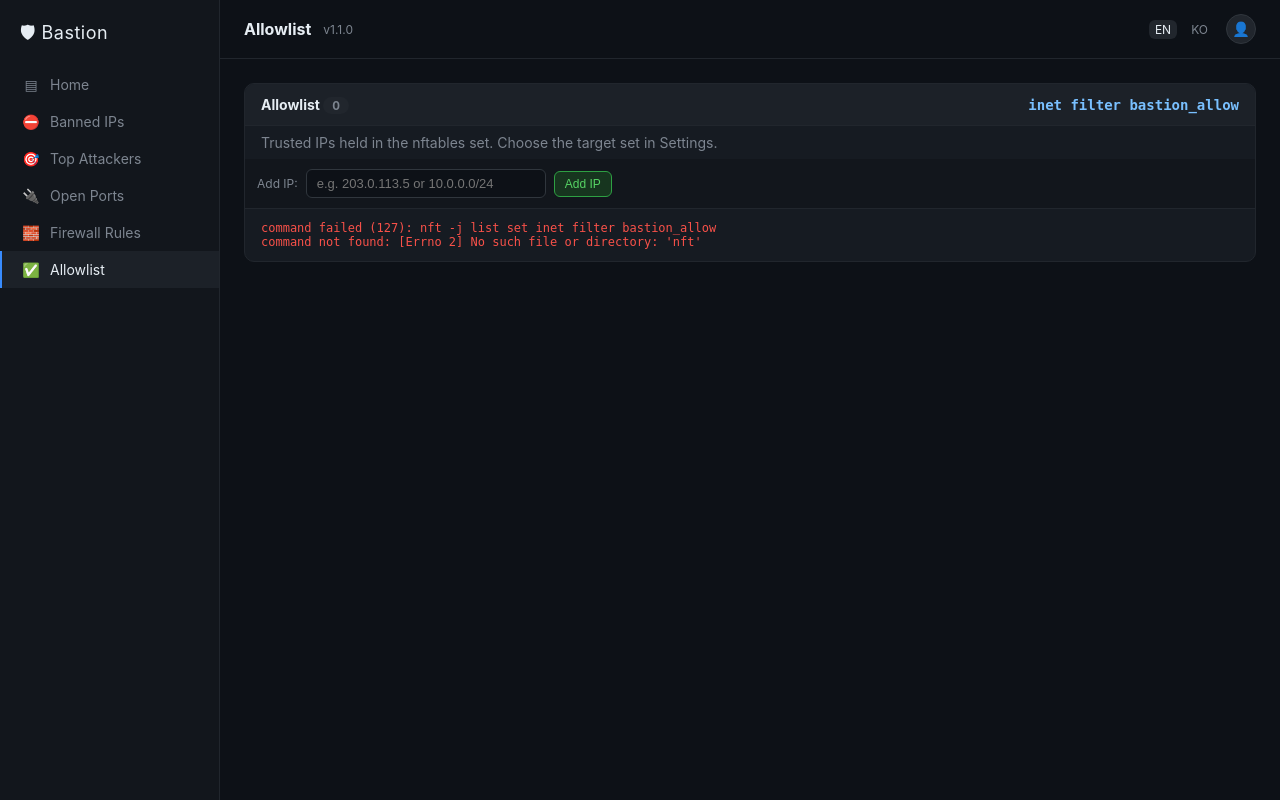
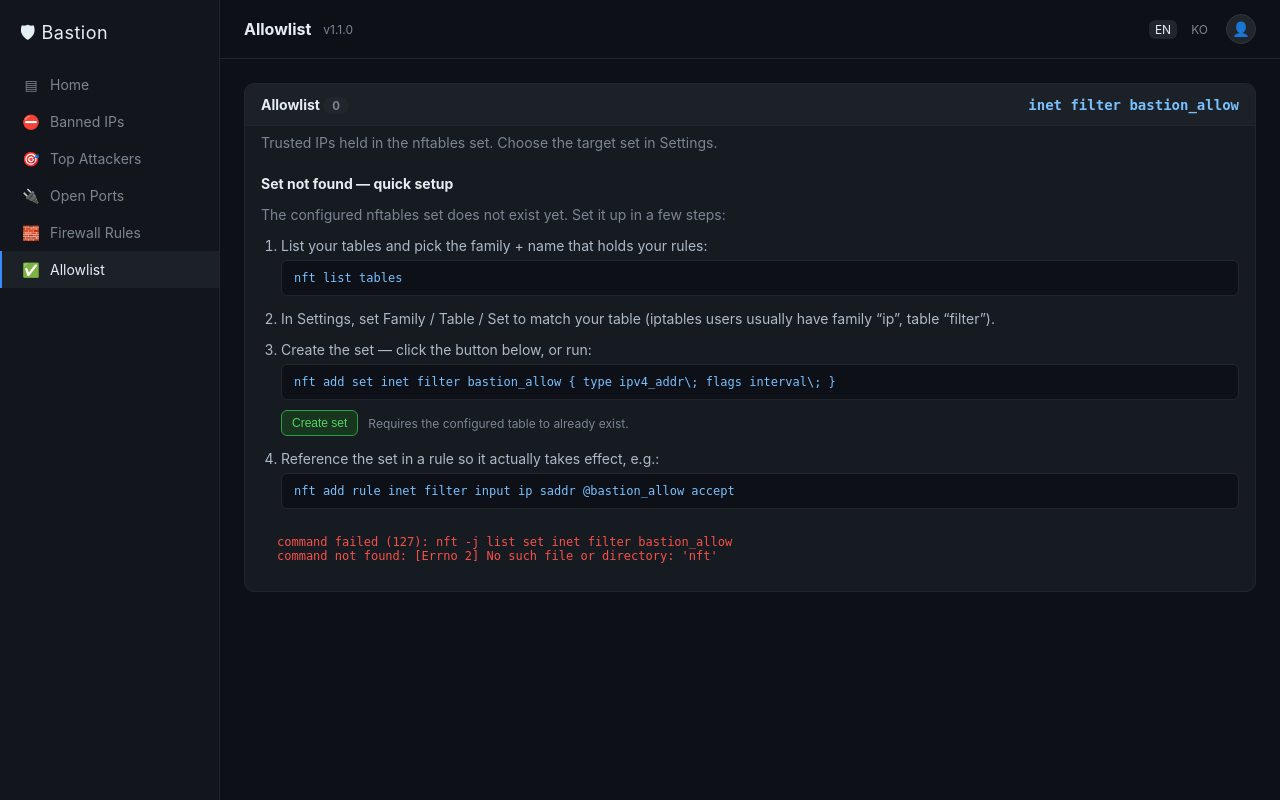
Before and after one commit to Jamkris/Bastion, a FastAPI app: page /view/allowlist in a window 1280 px wide. Run offline with FastAPI, Linux system fonts and the light colour scheme; some libraries are stand-ins or nearby versions.

Commit message:
feat: allowlist first-run setup guide + create-set action when set is missing

```diff
--- a/bastion/i18n.py
+++ b/bastion/i18n.py
@@ -47,6 +47,14 @@ TRANSLATIONS = {
         "remove": "Remove",
         "confirm_remove_allow": "Remove this entry from the allowlist?",
         "allowlist_placeholder": "e.g. 203.0.113.5 or 10.0.0.0/24",
+        "allowlist_setup_title": "Set not found — quick setup",
+        "allowlist_setup_intro": "The configured nftables set does not exist yet. Set it up in a few steps:",
+        "allowlist_step_find": "List your tables and pick the family + name that holds your rules:",
+        "allowlist_step_configure": "In Settings, set Family / Table / Set to match your table (iptables users usually have family “ip”, table “filter”).",
+        "allowlist_step_create": "Create the set — click the button below, or run:",
+        "allowlist_step_rule": "Reference the set in a rule so it actually takes effect, e.g.:",
+        "allowlist_create_set": "Create set",
+        "allowlist_create_note": "Requires the configured table to already exist.",
         "nav_settings": "Settings",
         "settings_title": "Settings",
         "settings_saved": "Settings saved",
@@ -149,6 +157,14 @@ TRANSLATIONS = {
         "remove": "삭제",
         "confirm_remove_allow": "이 항목을 허용 목록에서 삭제할까요?",
         "allowlist_placeholder": "예: 203.0.113.5 또는 10.0.0.0/24",
+        "allowlist_setup_title": "셋을 찾을 수 없음 — 설정 방법",
+        "allowlist_setup_intro": "지정한 nftables 셋이 아직 없습니다. 아래 순서로 설정하세요:",
+        "allowlist_step_find": "테이블 목록을 확인해 규칙이 들어있는 패밀리 + 이름을 고르세요:",
+        "allowlist_step_configure": "설정에서 패밀리 / 테이블 / 셋을 실제 테이블에 맞추세요 (iptables 사용자는 보통 패밀리 “ip”, 테이블 “filter”).",
+        "allowlist_step_create": "셋을 생성하세요 — 아래 버튼을 누르거나 다음을 실행:",
+        "allowlist_step_rule": "셋이 실제로 적용되도록 규칙에서 참조하세요, 예:",
+        "allowlist_create_set": "셋 생성",
+        "allowlist_create_note": "지정한 테이블이 이미 존재해야 합니다.",
         "nav_settings": "설정",
         "settings_title": "설정",
         "settings_saved": "설정이 저장되었습니다",
--- a/bastion/services/allowlist.py
+++ b/bastion/services/allowlist.py
@@ -57,6 +57,18 @@ def parse_elements(raw: str) -> list[str]:
     return []
 
 
+_SET_TYPES = {"ipv4_addr", "ipv6_addr"}
+
+
+def set_missing(error: str | None) -> bool:
+    """True when an error means the target set/table does not exist yet
+    (as opposed to a permission or syntax problem)."""
+    if not error:
+        return False
+    e = error.lower()
+    return "no such file" in e or "does not exist" in e or "doesn't exist" in e
+
+
 def list_entries() -> tuple[list[str], str | None]:
     """Return (entries, error). A missing set surfaces as an error string."""
     family, table, name = _target()
@@ -66,6 +78,19 @@ def list_entries() -> tuple[list[str], str | None]:
         return parse_elements(raw), None
     except (ValueError, CommandError) as e:
         return [], str(e)
+
+
+def create_set(set_type: str = "ipv4_addr") -> None:
+    """Create the configured set (convenience for first-time setup).
+    The target table must already exist. `flags interval` lets the set hold
+    both single addresses and CIDR ranges."""
+    family, table, name = _target()
+    _validate_target(family, table, name)
+    if set_type not in _SET_TYPES:
+        raise ValueError(f"invalid set type: {set_type!r}")
+    run(["nft", "add", "set", family, table, name,
+         "{ type " + set_type + "; flags interval; }"])
+    log.info("allowlist create set=%s/%s/%s type=%s", family, table, name, set_type)
 
 
 def add(ip: str) -> None:
--- a/bastion/web/app.py
+++ b/bastion/web/app.py
@@ -262,6 +262,16 @@ async def action_allowlist_add(request: Request):
         return RedirectResponse(f"/view/allowlist?err={quote(str(e))}", status_code=303)
 
 
+@app.post("/action/allowlist/create", response_class=HTMLResponse)
+async def action_allowlist_create(request: Request):
+    form = await request.form()
+    try:
+        allowlist.create_set(form.get("set_type", "ipv4_addr"))
+        return RedirectResponse("/view/allowlist", status_code=303)
+    except (ValueError, CommandError) as e:
+        return RedirectResponse(f"/view/allowlist?err={quote(str(e))}", status_code=303)
+
+
 @app.post("/action/allowlist/remove", response_class=HTMLResponse)
 async def action_allowlist_remove(request: Request):
     form = await request.form()
@@ -373,6 +383,7 @@ def view_allowlist(request: Request):
         request, "views/allowlist.html",
         _ctx(request, _lang(request), active="allowlist", entries=entries,
              target=prefs.get("allowlist"), error=error,
+             missing=allowlist.set_missing(error),
              action_error=request.query_params.get("err", "")),
     )
 
--- a/bastion/web/templates/base.html
+++ b/bastion/web/templates/base.html
@@ -113,6 +113,16 @@
     .banner-err { margin: 12px 16px; padding: 10px 12px; border: 1px solid #6e2831; background: #3d1a1f; color: #ff7b72; border-radius: 8px; font-size: 13px; }
     .banner-ok { margin: 12px 16px; padding: 10px 12px; border: 1px solid #238636; background: #12261a; color: #56d364; border-radius: 8px; font-size: 13px; }
     td input[type=checkbox], th input[type=checkbox] { cursor: pointer; }
+
+    /* First-run setup guide (e.g. allowlist set missing) */
+    .setup { padding: 16px; }
+    .setup h3 { margin: 0 0 6px; font-size: 14px; }
+    .setup ol { margin: 10px 0 0; padding-left: 20px; }
+    .setup li { margin-bottom: 14px; color: #adbac7; }
+    .setup pre {
+      background: #0d1117; border: 1px solid #21262d; border-radius: 6px;
+      padding: 10px 12px; overflow-x: auto; font-size: 12px; color: #79c0ff; margin: 6px 0 0;
+    }
 
     /* Tables never widen the page; they scroll inside their own container. */
     .panel .body { -webkit-overflow-scrolling: touch; }
--- a/bastion/web/templates/views/allowlist.html
+++ b/bastion/web/templates/views/allowlist.html
@@ -11,15 +11,39 @@
 
     <div style="padding:8px 16px" class="muted">{{ t("allowlist_intro") }}</div>
 
-    <form class="actbar" method="post" action="/action/allowlist/add">
-      <span class="lbl">{{ t("add_ip") }}:</span>
-      <input name="ip" type="text" placeholder="{{ t('allowlist_placeholder') }}" style="min-width:240px" required>
-      <button class="btn btn-ban" type="submit">{{ t("add_ip") }}</button>
-    </form>
+    {% if error %}
+      {% if missing %}
+        <div class="setup">
+          <h3>{{ t("allowlist_setup_title") }}</h3>
+          <p class="muted">{{ t("allowlist_setup_intro") }}</p>
+          <ol>
+            <li>{{ t("allowlist_step_find") }}
+              <pre>nft list tables</pre>
+            </li>
+            <li>{{ t("allowlist_step_configure") }}</li>
+            <li>{{ t("allowlist_step_create") }}
+              <pre>nft add set {{ target.family }} {{ target.table }} {{ target.set }} { type ipv4_addr\; flags interval\; }</pre>
+              <form method="post" action="/action/allowlist/create" style="margin-top:10px;display:flex;gap:10px;align-items:center;flex-wrap:wrap">
+                <button class="btn btn-ban" type="submit">{{ t("allowlist_create_set") }}</button>
+                <span class="muted" style="font-size:12px">{{ t("allowlist_create_note") }}</span>
+              </form>
+            </li>
+            <li>{{ t("allowlist_step_rule") }}
+              <pre>nft add rule {{ target.family }} {{ target.table }} input ip saddr @{{ target.set }} accept</pre>
+            </li>
+          </ol>
+          <div class="err" style="margin-top:4px">{{ error }}</div>
+        </div>
+      {% else %}
+        <div class="err">{{ error }}</div>
+      {% endif %}
+    {% else %}
+      <form class="actbar" method="post" action="/action/allowlist/add">
+        <span class="lbl">{{ t("add_ip") }}:</span>
+        <input name="ip" type="text" placeholder="{{ t('allowlist_placeholder') }}" style="min-width:240px" required>
+        <button class="btn btn-ban" type="submit">{{ t("add_ip") }}</button>
+      </form>
 
-    {% if error %}
-      <div class="err">{{ error }}</div>
-    {% else %}
       <div class="filterbar"><input class="filter" type="search" placeholder="{{ t('filter') }}"></div>
       <div class="body">
         <table>
```
Also changed, not shown: tests/test_allowlist.py (+23 -0 lines), tests/test_web.py (+3 -3 lines).
